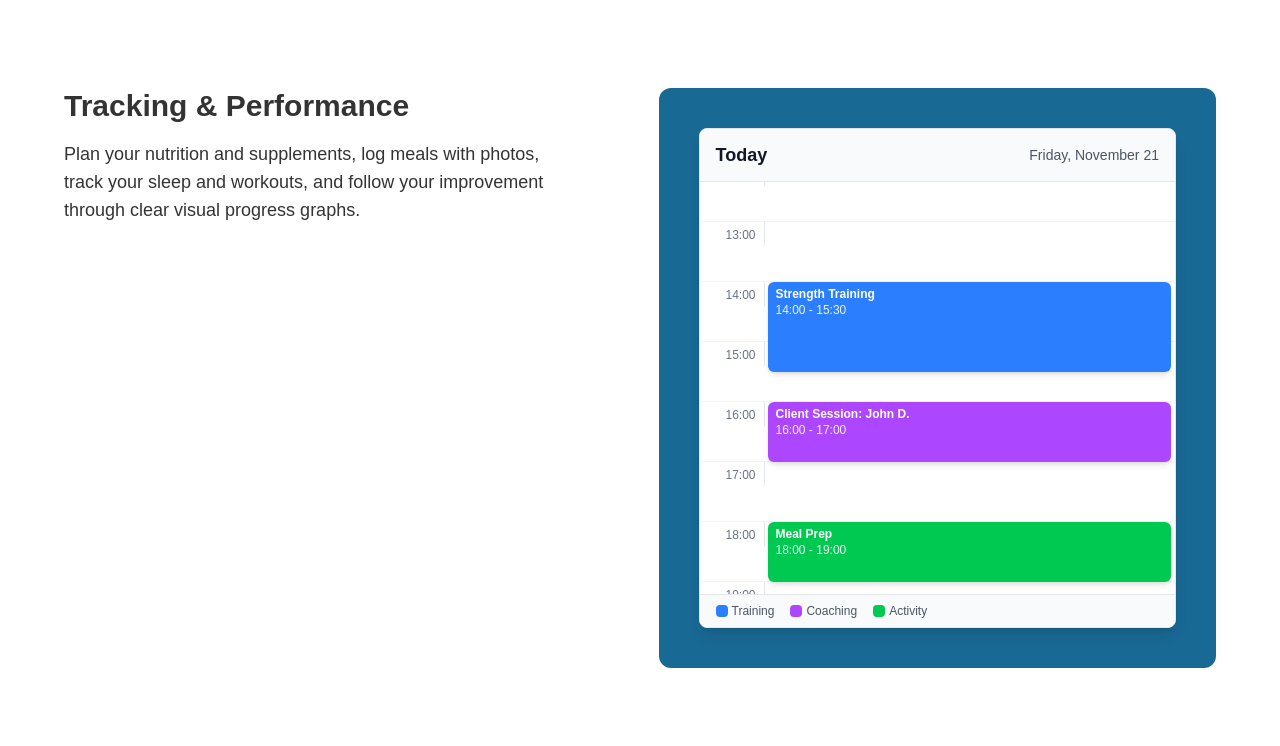
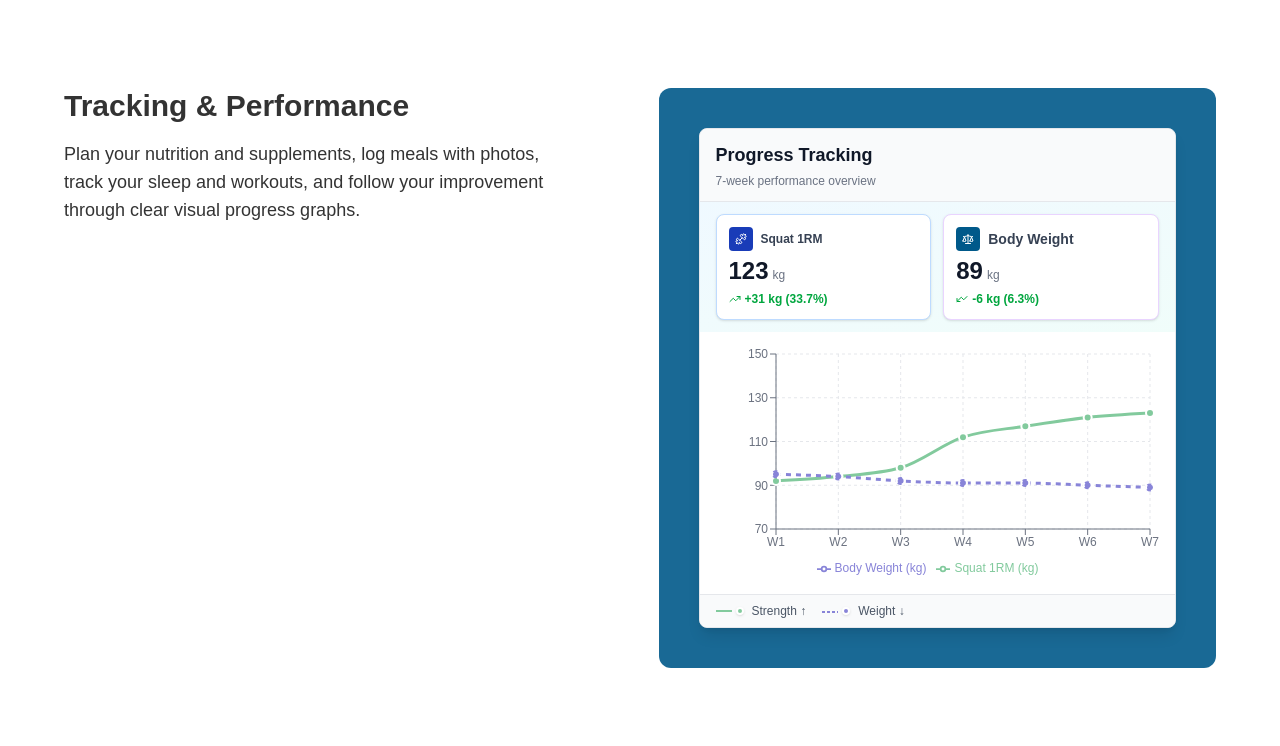
Before and after one commit to followthepattern/strv-website, a Next.js app: page / in a window 1280 px wide. Shown: the part 1100-1846 px from the top of the page. Built offline with nearby package versions, Linux system fonts and the light colour scheme.

Commit message:
adds progress graph

```diff
--- /dev/null
+++ b/app/components/ProgressGraph.tsx
@@ -0,0 +1,157 @@
+import React from "react";
+import {
+  LineChart,
+  Line,
+  XAxis,
+  YAxis,
+  Tooltip,
+  Legend,
+  ResponsiveContainer,
+  CartesianGrid,
+} from "recharts";
+import { TrendingUp, Dumbbell, Scale } from 'lucide-react';
+
+type ProgressPoint = {
+  week: string;
+  bodyWeight: number;
+  squat: number;
+};
+
+const data: ProgressPoint[] = [
+  { week: "W1", bodyWeight: 95, squat: 92 },
+  { week: "W2", bodyWeight: 94, squat: 94 },
+  { week: "W3", bodyWeight: 92, squat: 98 },
+  { week: "W4", bodyWeight: 91, squat: 112 },
+  { week: "W5", bodyWeight: 91, squat: 117 },
+  { week: "W6", bodyWeight: 90, squat: 121 },
+  { week: "W7", bodyWeight: 89, squat: 123 },
+];
+
+export default function ProgressGraph() {
+  // Calculate improvements
+  const squatImprovement = data[data.length - 1].squat - data[0].squat;
+  const weightChange = data[data.length - 1].bodyWeight - data[0].bodyWeight;
+  const squatPercent = ((squatImprovement / data[0].squat) * 100).toFixed(1);
+  const weightPercent = ((Math.abs(weightChange) / data[0].bodyWeight) * 100).toFixed(1);
+
+  return (
+    <div className="bg-white rounded-lg shadow-lg border border-gray-200 overflow-hidden h-full flex flex-col">
+      {/* Header */}
+      <div className="bg-gray-50 border-b border-gray-200 px-4 py-3">
+        <h3 className="text-lg font-semibold text-gray-900">Progress Tracking</h3>
+        <p className="text-xs text-gray-500 mt-1">7-week performance overview</p>
+      </div>
+
+      {/* Stats Cards */}
+      <div className="px-4 py-3 grid grid-cols-2 gap-3 bg-gradient-to-br from-sky-50 to-teal-50">
+        <div className="bg-white rounded-lg p-3 border border-blue-200 shadow-sm">
+          <div className="flex items-center gap-2 mb-1">
+            <div className="w-6 h-6 bg-blue-800 rounded flex items-center justify-center">
+              <Dumbbell className="w-3 h-3 text-white" />
+            </div>
+            <span className="text-xs font-semibold text-gray-700">Squat 1RM</span>
+          </div>
+          <div className="flex items-baseline gap-1">
+            <span className="text-2xl font-bold text-gray-900">{data[data.length - 1].squat}</span>
+            <span className="text-xs text-gray-500">kg</span>
+          </div>
+          <div className="flex items-center gap-1 mt-1">
+            <TrendingUp className="w-3 h-3 text-green-600" />
+            <span className="text-xs text-green-600 font-semibold">+{squatImprovement} kg ({squatPercent}%)</span>
+          </div>
+        </div>
+
+        <div className="bg-white rounded-lg p-3 border border-purple-200 shadow-sm">
+          <div className="flex items-center gap-2 mb-1">
+            <div className="w-6 h-6 bg-sky-800 rounded flex items-center justify-center">
+              <Scale className="w-3 h-3 text-white" />
+            </div>
+            <span className="text-sm font-semibold text-gray-700">Body Weight</span>
+          </div>
+          <div className="flex items-baseline gap-1">
+            <span className="text-2xl font-bold text-gray-900">{data[data.length - 1].bodyWeight}</span>
+            <span className="text-xs text-gray-500">kg</span>
+          </div>
+          <div className="flex items-center gap-1 mt-1">
+            <TrendingUp className="w-3 h-3 text-green-600 rotate-180" />
+            <span className="text-xs text-green-600 font-semibold">{weightChange} kg ({weightPercent}%)</span>
+          </div>
+        </div>
+      </div>
+
+      {/* Graph */}
+      <div className="flex-1 px-4 py-3 min-h-0">
+        <ResponsiveContainer width="100%" height="100%">
+          <LineChart data={data} margin={{ top: 10, right: 10, left: 0, bottom: 5 }}>
+            <CartesianGrid strokeDasharray="3 3" stroke="#e5e7eb" />
+            <XAxis
+              dataKey="week"
+              tick={{ fontSize: 12 }}
+              stroke="#6b7280"
+            />
+            <YAxis
+              tick={{ fontSize: 12 }}
+              stroke="#6b7280"
+              domain={[70, 150]}
+            />
+            <Tooltip
+              contentStyle={{
+                backgroundColor: 'white',
+                border: '1px solid #e5e7eb',
+                borderRadius: '8px',
+                fontSize: '12px'
+              }}
+            />
+            <Legend
+              wrapperStyle={{ fontSize: '12px' }}
+              iconType="line"
+            />
+
+            {/* Squat - solid green line */}
+            <Line
+              type="monotone"
+              dataKey="squat"
+              name="Squat 1RM (kg)"
+              stroke="#82ca9d"
+              strokeWidth={3}
+              dot={{ r: 4, fill: '#82ca9d', strokeWidth: 2, stroke: 'white' }}
+              activeDot={{ r: 6 }}
+            />
+
+            {/* Body weight - dashed blue line */}
+            <Line
+              type="monotone"
+              dataKey="bodyWeight"
+              name="Body Weight (kg)"
+              stroke="#8884d8"
+              strokeWidth={3}
+              strokeDasharray="5 5"
+              dot={{ r: 4, fill: '#8884d8', strokeWidth: 2, stroke: 'white' }}
+              activeDot={{ r: 6 }}
+            />
+          </LineChart>
+        </ResponsiveContainer>
+      </div>
+
+      {/* Legend - Custom */}
+      <div className="bg-gray-50 border-t border-gray-200 px-4 py-2 flex gap-4 text-xs">
+        <div className="flex items-center gap-2">
+          <div className="flex items-center gap-1">
+            <div className="w-4 h-0.5 bg-[#82ca9d]"></div>
+            <div className="w-2 h-2 bg-[#82ca9d] rounded-full border-2 border-white shadow-sm"></div>
+          </div>
+          <span className="text-gray-600">Strength ↑</span>
+        </div>
+        <div className="flex items-center gap-2">
+          <div className="flex items-center gap-1">
+            <svg width="16" height="2" className="mt-0.5">
+              <line x1="0" y1="1" x2="16" y2="1" stroke="#8884d8" strokeWidth="2" strokeDasharray="3 2" />
+            </svg>
+            <div className="w-2 h-2 bg-[#8884d8] rounded-full border-2 border-white shadow-sm"></div>
+          </div>
+          <span className="text-gray-600">Weight ↓</span>
+        </div>
+      </div>
+    </div>
+  );
+}
--- a/app/page.tsx
+++ b/app/page.tsx
@@ -7,6 +7,7 @@ import classNames from "classnames";
 import { Card, Title, Body, FeatureFrame } from "./components/feature";
 import CalendarDayView from "./components/CalendarDayView";
 import VoiceToText from "./components/VoiceToText";
+import ProgressGraph from "./components/ProgressGraph";
 
 export default function Home() {
   const [email, setEmail] = useState("");
@@ -143,7 +144,7 @@ export default function Home() {
                   </Body>
                 </Card>
                 <FeatureFrame className="h-[580px]">
-                  <CalendarDayView />
+                  <ProgressGraph />
                 </FeatureFrame>
               </div>
               <div className="flex flex-col-reverse sm:flex-row gap-10">
@@ -170,7 +171,9 @@ export default function Home() {
                     and access shared profiles and performance data to guide training more effectively.
                   </Body>
                 </Card>
-                <FeatureFrame />
+                <FeatureFrame>
+                  <CalendarDayView />
+                </FeatureFrame>
               </div>
             </div>
           </div>
--- a/package.json
+++ b/package.json
@@ -14,6 +14,7 @@
     "next": "15.5.3",
     "react": "19.1.0",
     "react-dom": "19.1.0",
+    "recharts": "^3.4.1",
     "tailwind-merge": "^3.3.1"
   },
   "devDependencies": {
```
Also changed, not shown: 1 other file (tests, documents, lock files or other folders).
